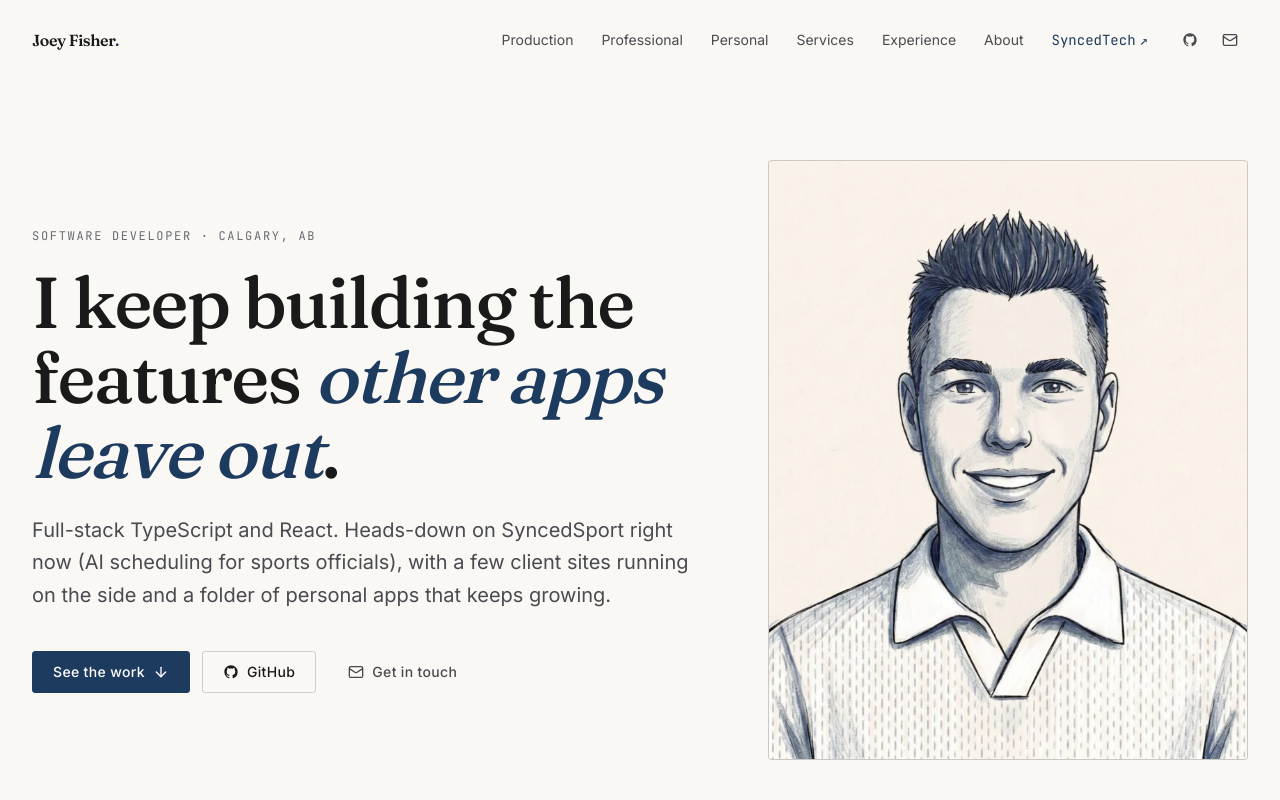
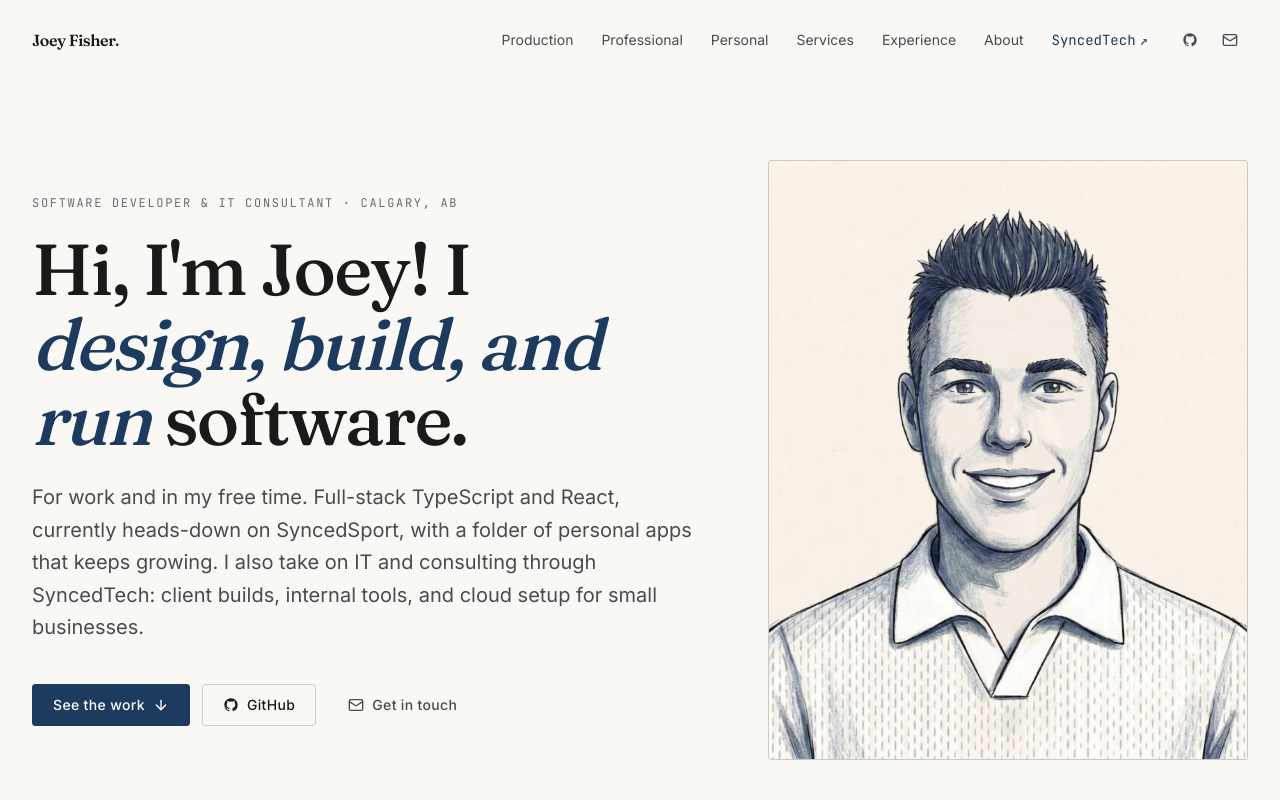
Before and after one commit to fisherjoey/portfolio-site, a React (Vite) app: page / in a window 1280 px wide. Shown: the top 800 px of the page. Built offline with nearby package versions, Linux system fonts and the light colour scheme.

Commit message:
copy: personal name-first hero + surface IT/consulting
Replace the generic 'features other apps leave out' headline with a warm
name-first intro (design, build, and run software). Add IT consultant to
the eyebrow and SyncedTech IT/consulting to the subtext.

```diff
--- a/src/components/sections/Hero.tsx
+++ b/src/components/sections/Hero.tsx
@@ -11,16 +11,18 @@ export default function Hero() {
         <div className="grid grid-cols-1 lg:grid-cols-[1.4fr_1fr] gap-10 lg:gap-16 items-center">
           <div>
             <p className="label text-[var(--color-brand-accent)] mb-5">
-              Software developer · Calgary, AB
+              Software developer & IT consultant · Calgary, AB
             </p>
             <h1 className="font-heading text-4xl md:text-6xl lg:text-7xl font-medium tracking-tight text-[var(--text-primary)] max-w-3xl leading-[1.04]">
-              I keep building the features{' '}
-              <span className="text-[var(--color-brand-accent)] italic">other apps leave out</span>.
+              Hi, I'm Joey! I{' '}
+              <span className="text-[var(--color-brand-accent)] italic">design, build, and run</span>{' '}
+              software.
             </h1>
             <p className="mt-6 text-lg md:text-xl text-[var(--text-secondary)] max-w-2xl leading-relaxed">
-              Full-stack TypeScript and React. Heads-down on SyncedSport right now (AI scheduling
-              for sports officials), with a few client sites running on the side and a folder of
-              personal apps that keeps growing.
+              For work and in my free time. Full-stack TypeScript and React, currently heads-down
+              on SyncedSport, with a folder of personal apps that keeps growing. I also take on IT
+              and consulting through SyncedTech: client builds, internal tools, and cloud setup for
+              small businesses.
             </p>
 
             <div className="mt-10 flex flex-wrap items-center gap-3">
```
